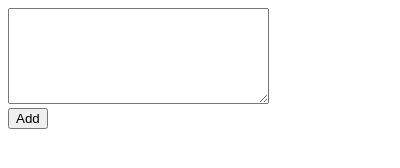
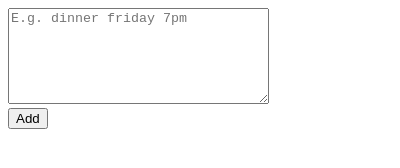
Before and after one commit to mtimkovich/rip_quick_add, a browser extension: page chrome/popup.html in a window 400 px wide. Drawn offline with Linux system fonts and the light colour scheme.

Commit message:
add placeholder to text field

```diff
--- a/chrome/popup.html
+++ b/chrome/popup.html
@@ -1,7 +1,7 @@
 <!DOCTYPE html>
 <html>
   <body>
-    <textarea id="input" rows="6" cols="30"></textarea>
+    <textarea id="input" rows="6" cols="30" placeholder="E.g. dinner friday 7pm"></textarea>
     <br>
     <button type="button" id="add">Add</button>
     <div id="error" style="color: red"></div>
--- a/chrome/popup.js
+++ b/chrome/popup.js
@@ -1,4 +1,4 @@
-// Same thing but synchronous because we love javascript so much.
+// Same thing but with promises because we love javascript so much.
 function quickAdd(text) {
     const endpoint = 'https://timkovi.ch/rip_quick_add_api';
 
```
Also changed, not shown: chrome/background.js (+0 -7 lines).
